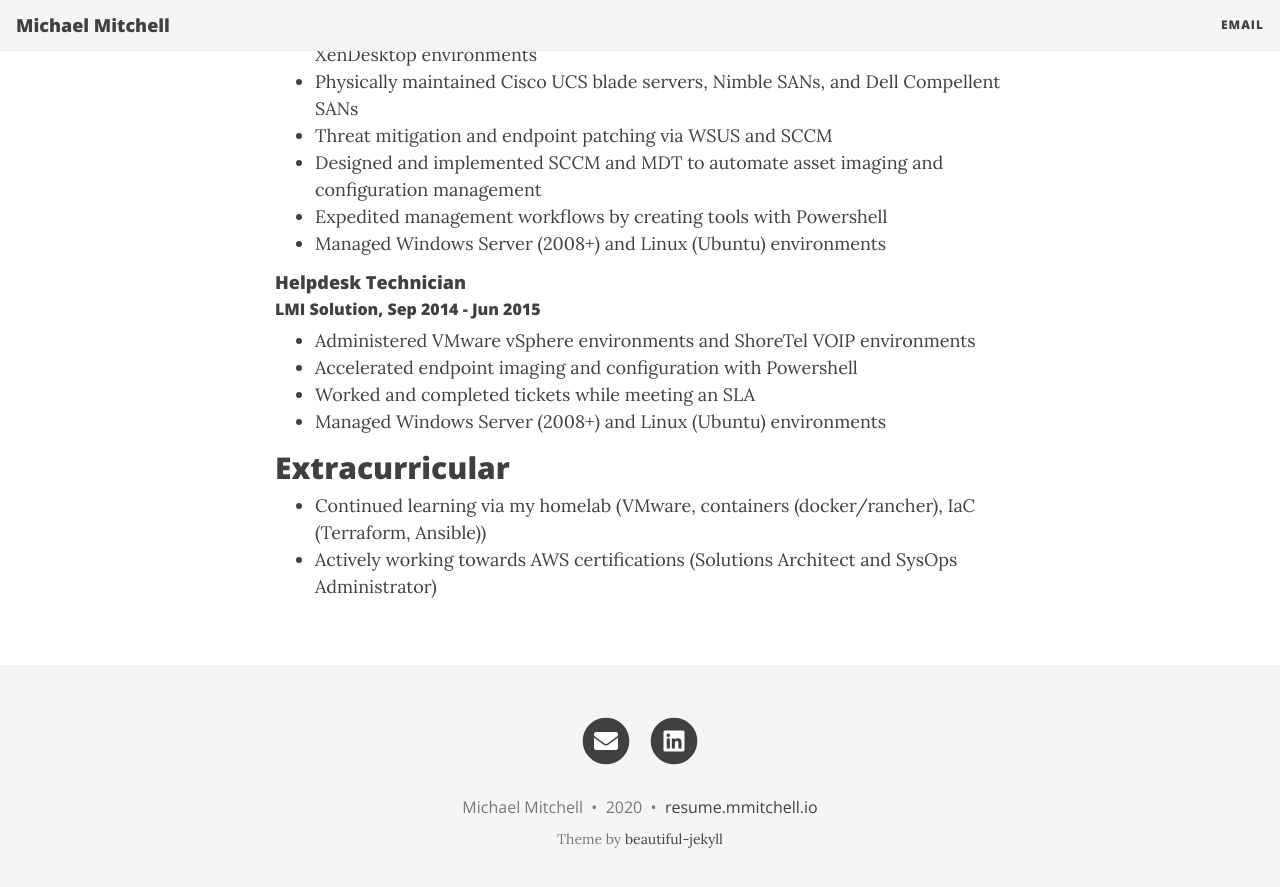
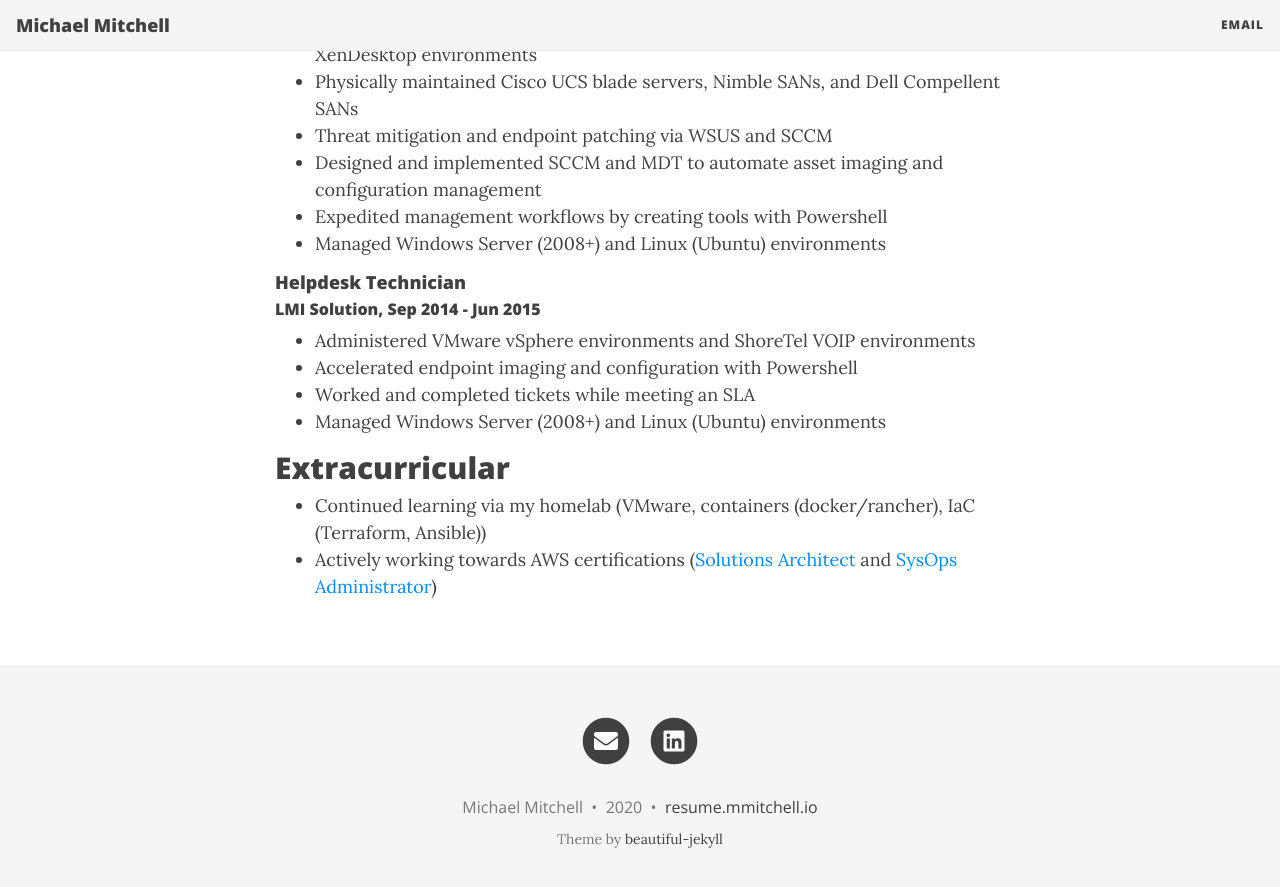
Before and after one commit to themichaelmitchell/themichaelmitchell.github.io, a Jekyll site: the page built from index.md, in a window 1280 px wide and 900 px high, scrolled down 1479 px. Shown: the top 887 px of the window. Built offline with Jekyll 4.4.1, drawn with Linux system fonts in a browser that asks for light colours; nearby versions of some CDN libraries; some of the changed lines change nothing that is shown.

Commit message:
link certs

```diff
--- a/index.md
+++ b/index.md
@@ -75,4 +75,4 @@ I am an experienced Systems Engineer with an extensive background in IT Infrastr
 
 ## Extracurricular
 - Continued learning via my homelab (VMware, containers (docker/rancher), IaC (Terraform, Ansible))
-- Actively working towards AWS certifications (Solutions Architect and SysOps Administrator)
+- Actively working towards AWS certifications ([Solutions Architect](https://aws.amazon.com/training/path-architecting/) and [SysOps Administrator](https://aws.amazon.com/certification/certified-sysops-admin-associate/))
```
